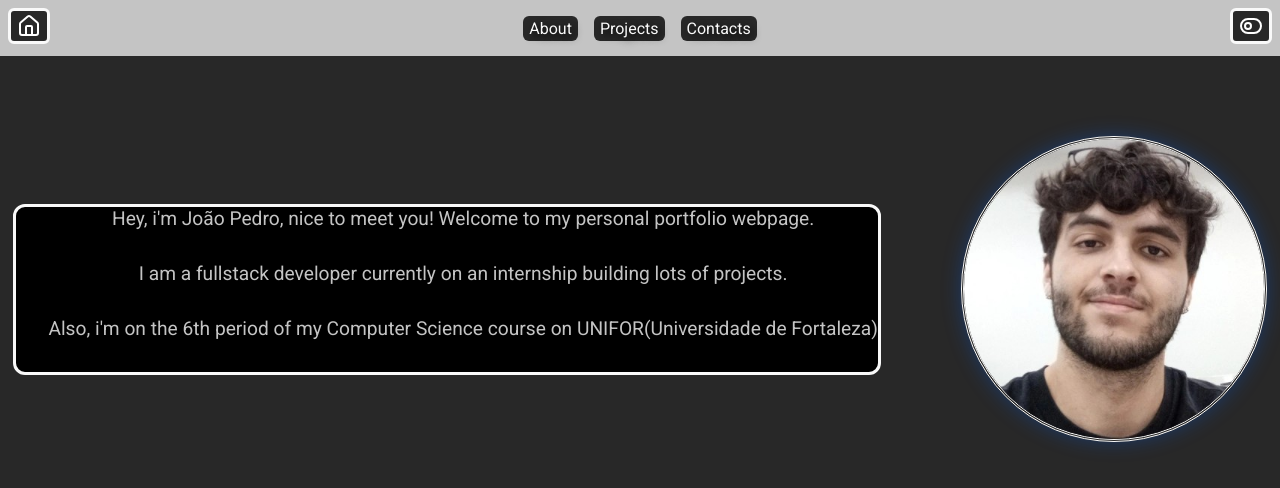
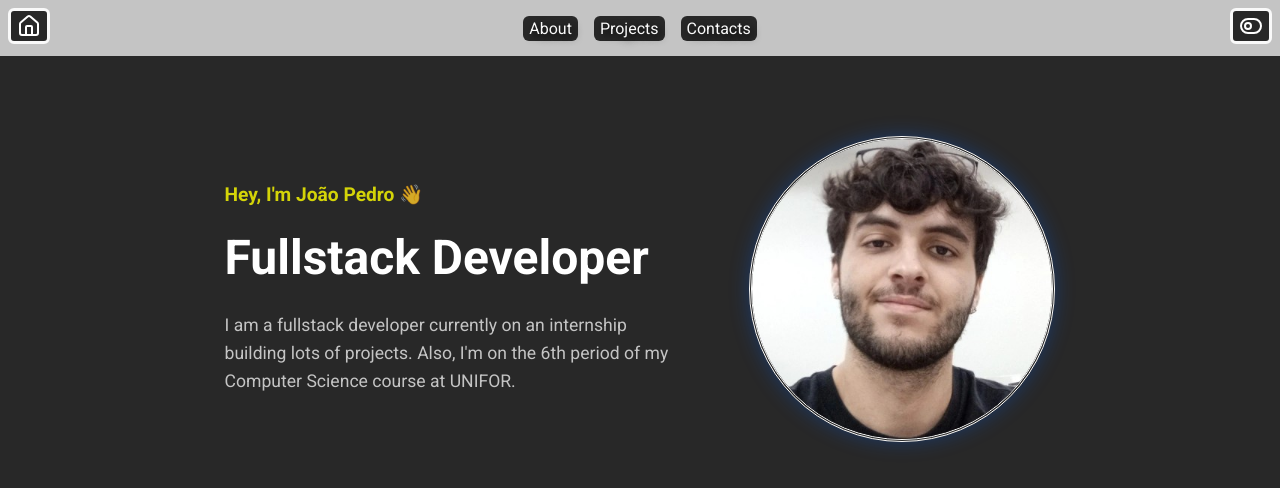
Before and after one commit to limajpp/my-portfolio, a React (Vite) app: page / in a window 1280 px wide. Shown: the top 488 px of the page. Built offline with nearby package versions, Linux system fonts and the light colour scheme.

Commit message:
refactor: change 'hero text' usage approach in order to be more useful

```diff
--- a/src/components/Hero/Hero.tsx
+++ b/src/components/Hero/Hero.tsx
@@ -1,16 +1,23 @@
 import "./Hero.css";
+import HeroImage from "./HeroImage/HeroImage";
 import HeroText from "./HeroText/HeroText";
-import HeroImage from "./HeroImage/HeroImage";
 import HeroTextContainer from "./HeroText/HeroTextContainer/HeroTextContainer";
-import data from "../../public/utils/data";
 
 export default function Hero() {
   return (
     <div id="hero">
       <HeroTextContainer>
-        {data.HeroText.map((paragraph, index) => {
-          return <HeroText key={index} text={paragraph} />;
-        })}
+        <HeroText as="span" variant="greeting">
+          Hey, I'm João Pedro 👋
+        </HeroText>
+        <HeroText as="h1" variant="title">
+          Fullstack Developer
+        </HeroText>
+        <HeroText as="p" variant="description">
+          I am a fullstack developer currently on an internship building lots of
+          projects. Also, I'm on the 6th period of my Computer Science course at
+          UNIFOR.
+        </HeroText>
       </HeroTextContainer>
       <HeroImage
         imgSrc="src/public/imgs/profile-pic.png"
--- a/src/components/Hero/HeroText/HeroText.css
+++ b/src/components/Hero/HeroText/HeroText.css
@@ -1,8 +1,25 @@
-#hero-text {
+.hero-text {
   margin: 0;
-  margin-bottom: 2rem;
-  text-indent: 3ch;
-  text-align: center;
+  font-family: inherit;
+}
+
+.hero-greeting {
+  color: rgb(255, 255, 0, 0.8);
+  font-weight: bold;
   font-size: 1.2rem;
+  display: block;
+}
+
+.hero-title {
+  font-size: 3rem;
+  margin: 10px 0;
+  line-height: 1.1;
+  color: white;
+}
+
+.hero-description {
   color: #c4c4c4;
+  font-size: 1.1rem;
+  max-width: 45ch;
+  line-height: 1.6;
 }
--- a/src/components/Hero/HeroText/HeroText.tsx
+++ b/src/components/Hero/HeroText/HeroText.tsx
@@ -1,9 +1,26 @@
+import { type ElementType, type HTMLAttributes, type ReactNode } from "react";
 import "./HeroText.css";
 
-interface HeroTextProps {
-  text: string;
+interface HeroTextProps extends HTMLAttributes<HTMLElement> {
+  as?: ElementType;
+  children: ReactNode;
+  variant?: "greeting" | "title" | "description";
 }
 
-export default function HeroText({ text }: HeroTextProps) {
-  return <p id="hero-text">{text}</p>;
+export default function HeroText({
+  as: Tag = "p",
+  children,
+  className = "",
+  variant,
+  ...props
+}: HeroTextProps) {
+  const finalClass = `hero-text ${
+    variant ? `hero-${variant}` : ""
+  } ${className}`;
+
+  return (
+    <Tag className={finalClass} {...props}>
+      {children}
+    </Tag>
+  );
 }
--- a/src/components/Hero/HeroText/HeroTextContainer/HeroTextContainer.css
+++ b/src/components/Hero/HeroText/HeroTextContainer/HeroTextContainer.css
@@ -1,5 +1,7 @@
 #hero-text-container {
-  background-color: black;
-  border: 3px solid #f9f9f9;
-  border-radius: 12px;
+  display: flex;
+  flex-direction: column;
+  gap: 1rem;
+  max-width: 600px;
+  text-align: left;
 }
--- a/src/public/utils/data.ts
+++ b/src/public/utils/data.ts
@@ -1,9 +1,10 @@
 const data = {
-  HeroText: [
-    "Hey, i'm João Pedro, nice to meet you! Welcome to my personal portfolio webpage.",
-    "I am a fullstack developer currently on an internship building lots of projects.",
-    "Also, i'm on the 6th period of my Computer Science course on UNIFOR(Universidade de Fortaleza)",
-  ],
+  HeroText: {
+    heroPresentation: "Hey, I'm João Pedro 👋",
+    heroOccupation: "Fullstack Developer",
+    heroAbout:
+      "I am a fullstack developer currently on an internship building lots of projects. Also, I'm on the 6th period of my Computer Science course at UNIFOR.",
+  },
 };
 
 export default data;
```
